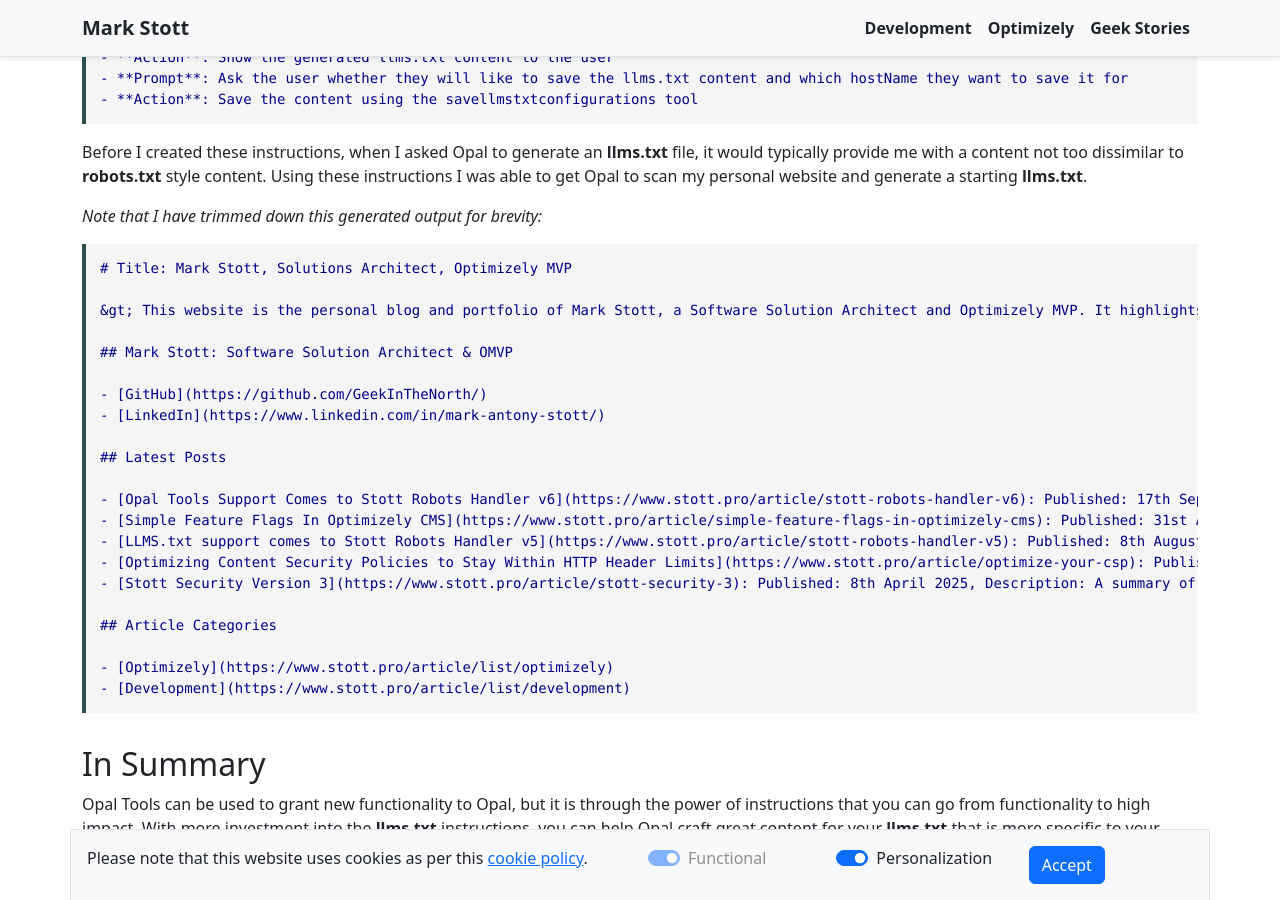
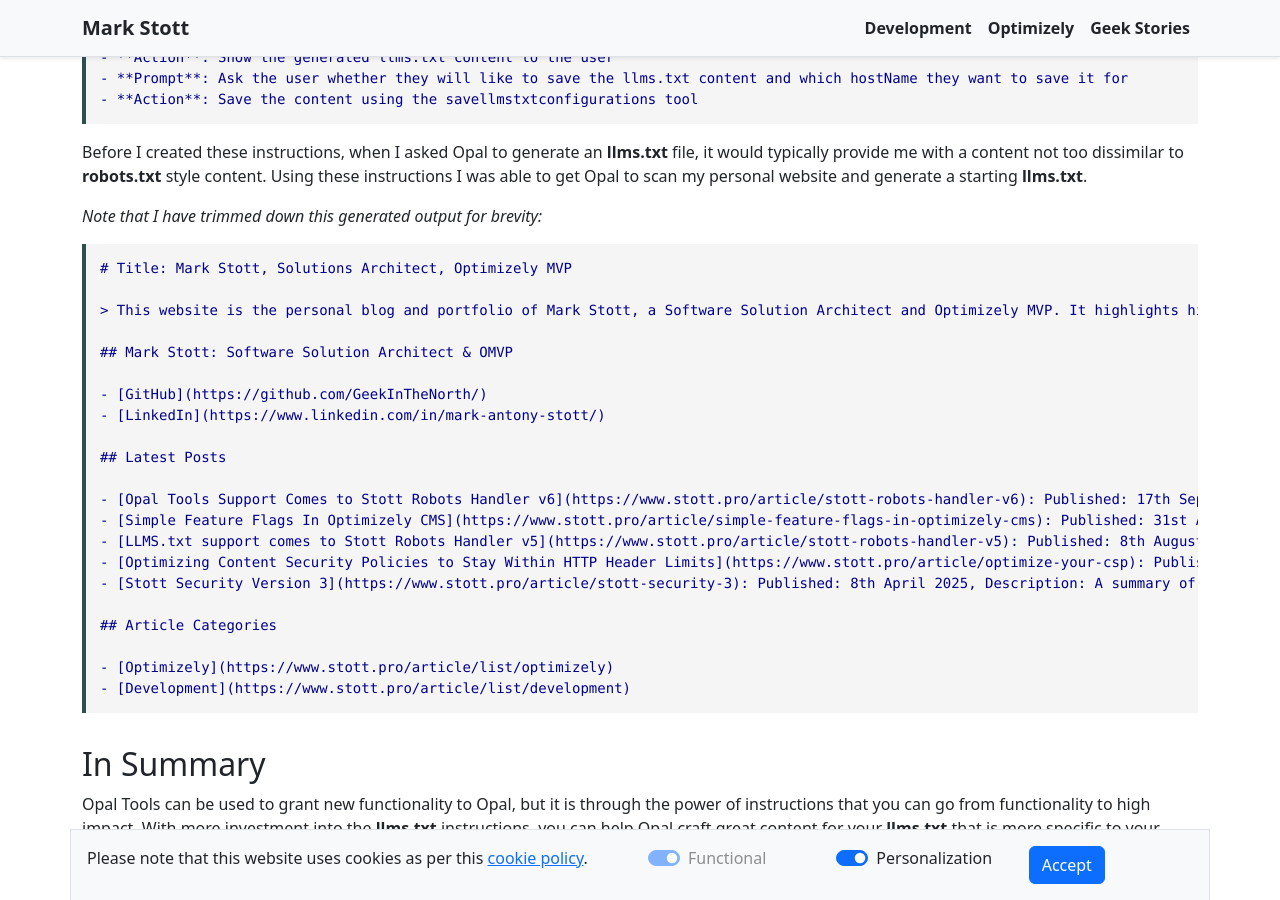
Before and after one commit to GeekInTheNorth/GeekInTheNorth.github.io, a Jekyll site: the page built from _posts/2025-09-19-helping-opal-build-llms-txt-content.md, in a window 1280 px wide and 900 px high, scrolled down 3824 px. Built offline with Jekyll 4.4.1, drawn with Linux system fonts in a browser that asks for light colours; some of the changed lines change nothing that is shown; some of the changed text lies outside the part shown.

Commit message:
Fix angle brackets

````diff
--- a/_posts/2025-09-19-helping-opal-build-llms-txt-content.md
+++ b/_posts/2025-09-19-helping-opal-build-llms-txt-content.md
@@ -85,7 +85,7 @@
 
 # Title
 
-&gt; Optional description goes here
+> Optional description goes here
 
 Optional details go here
 
@@ -115,7 +115,7 @@
 ```
 # Title: Mark Stott, Solutions Architect, Optimizely MVP
 
-&gt; This website is the personal blog and portfolio of Mark Stott, a Software Solution Architect and Optimizely MVP. It highlights his professional experience, specializations, and recent technical articles.
+> This website is the personal blog and portfolio of Mark Stott, a Software Solution Architect and Optimizely MVP. It highlights his professional experience, specializations, and recent technical articles.
 
 ## Mark Stott: Software Solution Architect & OMVP
 
````
